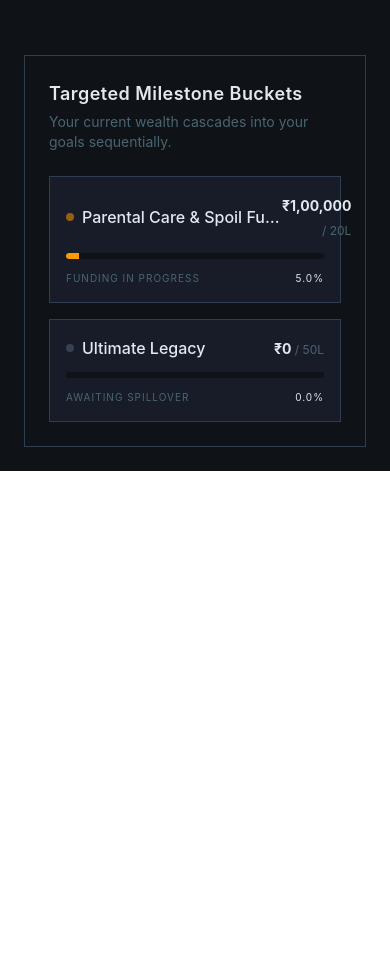
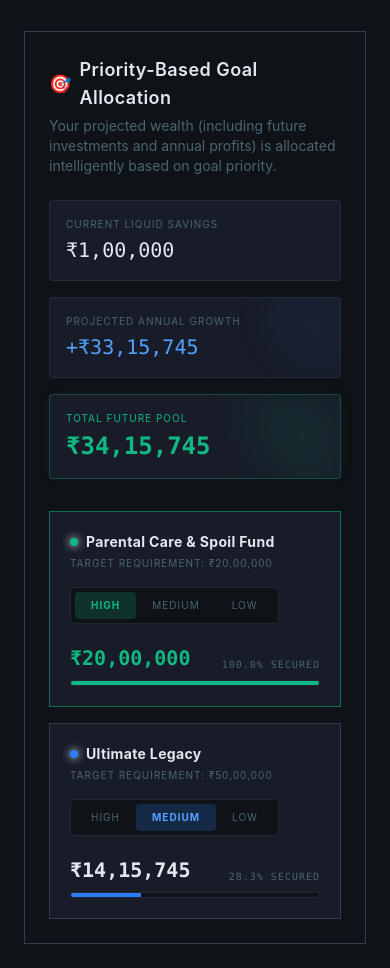
Before and after one commit to Namith2006/legacy_ledger_sandbox, a React (Vite) app in the folder legacy-milestone-sandbox/: page / in a window 390 px wide. Shown: the part 9501-10469 px from the top of the page. Before the commit the page ends 9972 px from the top, so only its background shows below. Built offline with nearby package versions, Linux system fonts and the light colour scheme; no server answers.

Commit message:
fix: final check on API_URL fetch calls

```diff
--- a/legacy-milestone-sandbox/src/App.tsx
+++ b/legacy-milestone-sandbox/src/App.tsx
@@ -383,6 +383,7 @@ const App: React.FC = () => {
 
             <MilestoneBuckets
               currentSavings={currentSavings}
+              finalWealth={finalWealth}
               milestones={milestones}
             />
           </div>
--- a/legacy-milestone-sandbox/src/components/MilestoneBuckets.tsx
+++ b/legacy-milestone-sandbox/src/components/MilestoneBuckets.tsx
@@ -1,68 +1,169 @@
-import React from 'react';
-import type { Milestone } from '../App';
+import React, { useState, useMemo } from 'react';
+
+// Using the same Milestone interface from your App
+export interface Milestone {
+  id: string;
+  name: string;
+  target: number;
+}
 
 interface MilestoneBucketsProps {
   currentSavings: number;
+  finalWealth?: number;
   milestones: Milestone[];
 }
 
-const MilestoneBuckets: React.FC<MilestoneBucketsProps> = ({ currentSavings, milestones }) => {
-  // We use a waterfall calculation: money fills the first bucket,
-  // and whatever is left spills over into the next one.
-  let remainingSavings = currentSavings;
+type PriorityLevel = 'High' | 'Medium' | 'Low';
+
+const MilestoneBuckets: React.FC<MilestoneBucketsProps> = ({ currentSavings, finalWealth = currentSavings, milestones }) => {
+  // Allow users to set priority for each goal. Defaulting to 'Medium' for new goals.
+  const [priorities, setPriorities] = useState<Record<string, PriorityLevel>>(() => {
+    const initial: Record<string, PriorityLevel> = {};
+    milestones.forEach((m, idx) => {
+      initial[m.id] = idx === 0 ? 'High' : 'Medium';
+    });
+    return initial;
+  });
+
+  const handlePriorityChange = (id: string, level: PriorityLevel) => {
+    setPriorities(prev => ({ ...prev, [id]: level }));
+  };
+
+  // The pool now calculates Current Savings + Future Annual Profits & Investments
+  const totalPool = finalWealth;
+  const projectedGrowth = Math.max(0, finalWealth - currentSavings);
+
+  const allocation = useMemo(() => {
+    let remainingPool = totalPool;
+    const alloc: Record<string, number> = {};
+
+    const groups: Record<PriorityLevel, Milestone[]> = { High: [], Medium: [], Low: [] };
+
+    milestones.forEach(m => {
+      groups[priorities[m.id] || 'Medium'].push(m);
+    });
+
+    const processGroup = (level: PriorityLevel) => {
+      const group = groups[level];
+      const targetSum = group.reduce((sum, m) => sum + m.target, 0);
+
+      if (targetSum === 0) return;
+
+      if (remainingPool >= targetSum) {
+        // We have enough to fully fund every goal in this priority bracket
+        group.forEach(m => { alloc[m.id] = m.target; });
+        remainingPool -= targetSum;
+      } else {
+        // We don't have enough, so we distribute the remaining pool proportionally based on goal size
+        group.forEach(m => {
+          const weight = m.target / targetSum;
+          alloc[m.id] = remainingPool * weight;
+        });
+        remainingPool = 0;
+      }
+    };
+
+    // Strict Allocation Order
+    processGroup('High');
+    processGroup('Medium');
+    processGroup('Low');
+
+    return alloc;
+  }, [milestones, priorities, totalPool]);
+
+  // Sort the UI so High priority goals visually cascade down to Low priority goals
+  const sortedMilestones = [...milestones].sort((a, b) => {
+    const ranks = { High: 1, Medium: 2, Low: 3 };
+    return ranks[priorities[a.id] || 'Medium'] - ranks[priorities[b.id] || 'Medium'];
+  });
+
+  if (milestones.length === 0) return null;
 
   return (
-    <div className="bg-[#0F1216] border border-[#2C3E50] p-6 mt-6">
-      <div className="mb-6">
-        <h2 className="text-[#E2E8F0] text-lg font-semibold tracking-wide">Targeted Milestone Buckets</h2>
-        <p className="text-[#4A6572] text-sm mt-1">
-          Your current wealth cascades into your goals sequentially.
-        </p>
+    <div className="bg-[#0F1216] border border-[#2C3E50] p-6">
+      <div className="flex flex-col sm:flex-row justify-between items-start sm:items-end mb-6 gap-4">
+        <div>
+          <h2 className="text-[#E2E8F0] text-lg font-semibold tracking-wide flex items-center gap-2">
+            <span>🎯</span> Priority-Based Goal Allocation
+          </h2>
+          <p className="text-[#4A6572] text-sm mt-1">
+            Your projected wealth (including future investments and annual profits) is allocated intelligently based on goal priority.
+          </p>
+        </div>
       </div>
 
-      <div className="grid grid-cols-1 md:grid-cols-2 gap-4">
-        {milestones.length === 0 ? (
-          <p className="text-[#4A6572] text-sm italic col-span-2">No milestones set. Add one in the controls.</p>
-        ) : (
-          milestones.map((milestone) => {
-            // Calculate how much cash goes into this specific bucket
-            const allocated = Math.min(remainingSavings, milestone.target);
-            const progress = milestone.target > 0 ? (allocated / milestone.target) * 100 : 0;
-            const isComplete = progress >= 100;
+      {/* Pool Breakdown Dashboard */}
+      <div className="grid grid-cols-1 md:grid-cols-3 gap-4 mb-8">
+         <div className="bg-[#181C28] border border-[#2C3E50]/50 p-4 rounded flex flex-col justify-center">
+           <span className="text-[10px] text-[#4A6572] uppercase tracking-widest mb-1">Current Liquid Savings</span>
+           <span className="text-xl font-mono text-[#E2E8F0]">₹{Math.round(currentSavings).toLocaleString('en-IN')}</span>
+         </div>
+         <div className="bg-[#181C28] border border-[#2C3E50]/50 p-4 rounded flex flex-col justify-center relative overflow-hidden">
+           <div className="absolute right-0 top-0 w-16 h-16 bg-blue-500/10 rounded-bl-full blur-xl"></div>
+           <span className="text-[10px] text-[#4A6572] uppercase tracking-widest mb-1">Projected Annual Growth</span>
+           <span className="text-xl font-mono text-blue-400">+₹{Math.round(projectedGrowth).toLocaleString('en-IN')}</span>
+         </div>
+         <div className="bg-[#181C28] border border-[#10b981]/30 p-4 rounded flex flex-col justify-center shadow-[0_0_15px_rgba(16,185,129,0.05)] relative overflow-hidden">
+           <div className="absolute right-0 top-0 w-24 h-24 bg-[#10b981]/10 rounded-bl-full blur-xl"></div>
+           <span className="text-[10px] text-[#10b981] uppercase tracking-widest mb-1">Total Future Pool</span>
+           <span className="text-2xl font-bold font-mono text-[#10b981]">₹{Math.round(totalPool).toLocaleString('en-IN')}</span>
+         </div>
+      </div>
 
-            // Deduct the cash used to fill this bucket from the total
-            remainingSavings = Math.max(0, remainingSavings - milestone.target);
+      <div className="space-y-4">
+         {sortedMilestones.map(m => {
+           const allocAmount = allocation[m.id] || 0;
+           const pct = Math.min(100, (allocAmount / m.target) * 100);
+           const isFunded = allocAmount >= m.target;
+           const priority = priorities[m.id] || 'Medium';
 
-            return (
-              <div key={milestone.id} className="bg-[#181C28] border border-[#2C3E50] p-4 flex flex-col gap-3 group hover:border-[#4A6572] transition-colors">
-                <div className="flex justify-between items-center">
-                  <div className="flex items-center gap-2">
-                    <span className={`w-2 h-2 rounded-full ${isComplete ? 'bg-[#10b981] shadow-[0_0_8px_rgba(16,185,129,0.8)]' : (progress > 0 ? 'bg-amber-500 animate-pulse' : 'bg-gray-700')}`}></span>
-                    <h3 className="text-[#E2E8F0] font-medium truncate max-w-[200px]" title={milestone.name}>
-                      {milestone.name}
-                    </h3>
-                  </div>
-                  <div className="text-right">
-                    <span className="text-[#E2E8F0] font-bold text-sm">₹{allocated.toLocaleString('en-IN')}</span>
-                    <span className="text-[#4A6572] text-xs"> / {milestone.target >= 100000 ? `${milestone.target / 100000}L` : milestone.target}</span>
-                  </div>
+           const pBg = priority === 'High' ? 'bg-[#10b981]' : (priority === 'Medium' ? 'bg-blue-500' : 'bg-purple-500');
+
+           return (
+             <div key={m.id} className={`bg-[#181C28] border p-5 transition-all duration-300 ${isFunded ? 'border-[#10b981]/50 shadow-[0_0_10px_rgba(16,185,129,0.05)]' : 'border-[#2C3E50]'}`}>
+
+                <div className="flex flex-col md:flex-row justify-between items-start md:items-center gap-4 mb-5">
+                   <div>
+                     <h3 className="text-[#E2E8F0] font-bold text-sm tracking-wide flex items-center gap-2">
+                       <span className={`w-2 h-2 rounded-full ${pBg} shadow-[0_0_8px_currentColor]`}></span> {m.name}
+                     </h3>
+                     <div className="text-[10px] text-[#4A6572] uppercase tracking-widest mt-1">
+                       Target Requirement: ₹{m.target.toLocaleString('en-IN')}
+                     </div>
+                   </div>
+
+                   {/* Priority Selector Tabs */}
+                   <div className="flex bg-[#0F1216] rounded border border-[#2C3E50]/50 p-1">
+                      {(['High', 'Medium', 'Low'] as PriorityLevel[]).map(level => (
+                         <button
+                           key={level}
+                           onClick={() => handlePriorityChange(m.id, level)}
+                           className={`text-[10px] uppercase tracking-widest px-4 py-1.5 rounded transition-all duration-200 ${priority === level ? (level === 'High' ? 'bg-[#10b981]/20 text-[#10b981] font-bold' : level === 'Medium' ? 'bg-blue-500/20 text-blue-400 font-bold' : 'bg-purple-500/20 text-purple-400 font-bold') : 'text-[#4A6572] hover:text-[#E2E8F0]'}`}
+                         >
+                           {level}
+                         </button>
+                      ))}
+                   </div>
                 </div>
 
-                <div className="h-1.5 w-full bg-[#0F1216] rounded-full overflow-hidden">
-                  <div
-                    className={`h-full transition-all duration-1000 ${isComplete ? 'bg-[#10b981]' : 'bg-amber-500'}`}
-                    style={{ width: `${progress}%` }}
-                  ></div>
+                <div className="flex justify-between items-end mb-2">
+                   <span className={`text-xl font-bold font-mono ${isFunded ? 'text-[#10b981]' : 'text-[#E2E8F0]'}`}>
+                     ₹{Math.round(allocAmount).toLocaleString('en-IN')}
+                   </span>
+                   <span className="text-[10px] text-[#4A6572] uppercase tracking-widest font-mono">
+                     {pct.toFixed(1)}% Secured
+                   </span>
                 </div>
 
-                <div className="flex justify-between items-center text-[10px] uppercase tracking-widest text-[#4A6572]">
-                  <span>{isComplete ? 'Fully Secured' : (progress > 0 ? 'Funding in Progress' : 'Awaiting Spillover')}</span>
-                  <span className={isComplete ? 'text-[#10b981]' : 'text-[#E2E8F0]'}>{progress.toFixed(1)}%</span>
+                <div className="h-1.5 w-full bg-[#0F1216] rounded-full overflow-hidden border border-[#2C3E50]/50">
+                   <div
+                     className={`h-full ${pBg} transition-all duration-1000`}
+                     style={{ width: `${pct}%` }}
+                   ></div>
                 </div>
-              </div>
-            );
-          })
-        )}
+             </div>
+           )
+         })}
       </div>
     </div>
   );
```
